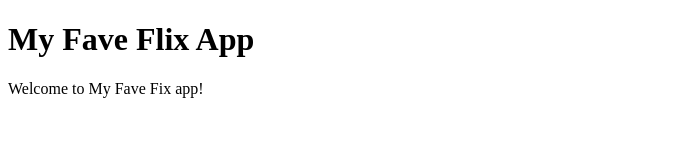
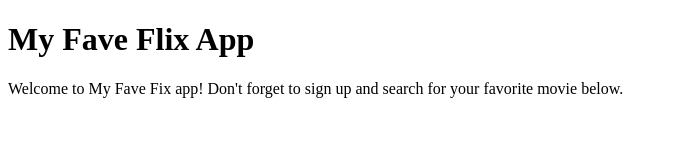
Before and after one commit to cheito70/movie_api, a plain HTML site: page index.html in a window 1280 px wide. Shown: the whole page, without its empty margins (0-678 px from the left). Drawn offline with Linux system fonts and the light colour scheme.

Commit message:
Updated homepage information.

```diff
--- a/index.html
+++ b/index.html
@@ -5,6 +5,7 @@
     </head>
     <body>
         <h1>My Fave Flix App</h1>
-        <p>Welcome to My Fave Fix app!</p>
+        <p>Welcome to My Fave Fix app! Don't forget to sign up and search for
+        your favorite movie below.</p>
     </body>
 </html>
```
